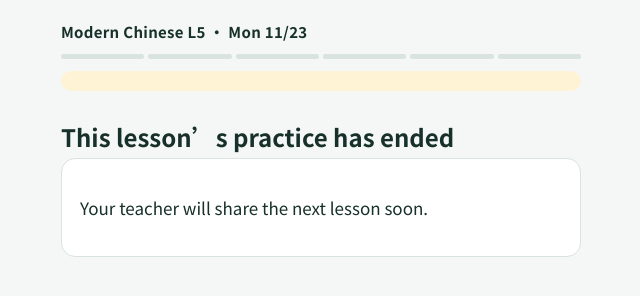
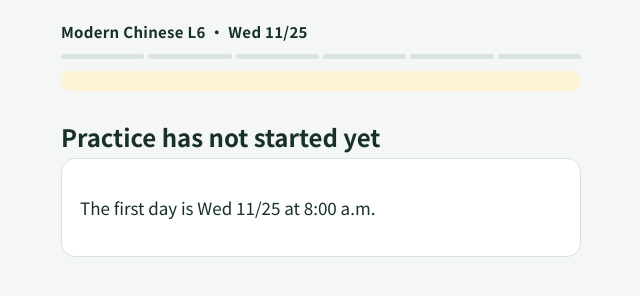
Before and after one commit to XAXA821/chinese-practice, a plain HTML site: page index.html in a window 1280 px wide. Shown: the whole page, without its empty margins (319-959 px from the left). Drawn offline with Linux system fonts and the light colour scheme.

Commit message:
Add files via upload

```diff
--- a/index.html
+++ b/index.html
@@ -119,9 +119,9 @@ table.res td:last-child{text-align:right;font-variant-numeric:tabular-nums}
 /* ================= 設定 ================= */
 const CONFIG = {
   API_URL: 'https://script.google.com/macros/s/AKfycby3QLm7OD5-xruxWy-pr_12xq8ZhENa4mzEWaO8kEF68vSkjDLa533AUTqb6XXJXrc1/exec',               // Google Apps Script 網址（設定後才會真的送出）
-  START_DATE: '2026-11-18',  // 第一天的日期
+  START_DATE: '2026-11-25',  // 第一天的日期
   SWITCH_HOUR: 8,            // 每天幾點換新內容（台灣時間）
-  LESSON: 'L5'
+  LESSON: 'L6'
 };
 const STUDENTS = ['詹凱','原莉花','柳美琪','珍妍','凌心','羅玥曦','李達欣','葉瑞安','安怡慈','煦晗運',
   '凌霄志','維欣','泰叡','李芷妍','達西','柯安仁','若詩','林語晴','內齊蒙','艾卓然',
@@ -129,29 +129,41 @@ const STUDENTS = ['詹凱','原莉花','柳美琪','珍妍','凌心','羅玥曦'
   '江芷欣','施薇妍','王若仙','李紫心','林雅思','韓微','林心妍','王宇軒','林秋月','姬月隱'];
 
 /* ================= 生詞 =================
-   g: 1=對話一  2=對話二  3=短文  p=前一課（L4） */
+   g: 1=對話一  2=對話二  3=短文  p=L5  q=L4 */
 const VOCAB = [
- [1,'錢包','qiánbāo','wallet'],[1,'在','zài','to be (at a place)'],[1,'哪裡','nǎlǐ','where'],[1,'聽','tīng','to listen'],[1,'音樂','yīnyuè','music'],
- [1,'有空','yǒukòng','free; available'],[1,'下午茶','xiàwǔ chá','afternoon tea'],[1,'不錯','búcuò','not bad; pretty good'],[1,'咖啡廳','kāfēitīng','café'],
- [1,'那裡','nàlǐ','there'],[1,'這裡','zhèlǐ','here'],[1,'冰淇淋','bīngqílín','ice cream'],[1,'巧克力','qiǎokèlì','chocolate'],[1,'半','bàn','half'],[1,'吧','ba','(particle for suggestions)'],
- [2,'跟','gēn','and; with'],[2,'可是','kěshì','but'],[2,'房間','fángjiān','room'],[2,'房子','fángzi','house'],[2,'裡面','lǐmiàn','inside'],[2,'外面','wàimiàn','outside'],
- [2,'客廳','kètīng','living room'],[2,'桌子','zhuōzi','table'],[2,'椅子','yǐzi','chair'],[2,'張','zhāng','measure word for tables, chairs'],[2,'上面','shàngmiàn','on; above'],
- [2,'哥哥','gēge','older brother'],[2,'姐姐','jiějie','older sister'],[2,'弟弟','dìdi','younger brother'],[2,'妹妹','mèimei','younger sister'],[2,'沙發','shāfā','sofa'],
- [2,'下面','xiàmiàn','under; below'],[2,'旁邊','pángbiān','next to'],[2,'前面','qiánmiàn','in front of'],[2,'後面','hòumiàn','behind'],[2,'幫','bāng','to help'],
- [2,'找','zhǎo','to look for'],[2,'廚房','chúfáng','kitchen'],[2,'再','zài','again'],
- [3,'床','chuáng','bed'],[3,'家具','jiājù','furniture'],[3,'電視','diànshì','TV'],[3,'窗戶','chuānghù','window'],[3,'門','mén','door'],[3,'貓','māo','cat'],
- [3,'狗','gǒu','dog'],[3,'鳥','niǎo','bird'],[3,'隻','zhī','measure word for animals'],[3,'太陽','tàiyáng','sun'],[3,'曬太陽','shài tàiyáng','to sunbathe'],
- ['p','咖啡','kāfēi','coffee'],['p','還是','háishì','or (in questions)'],['p','天氣','tiānqì','weather'],['p','熱','rè','hot'],['p','冷','lěng','cold'],
- ['p','飲料','yǐnliào','beverage'],['p','餓','è','hungry'],['p','渴','kě','thirsty'],['p','餐廳','cāntīng','restaurant'],['p','太','tài','too (much)'],
- ['p','少','shǎo','few; little'],['p','好吃','hǎochī','delicious (food)'],['p','好喝','hǎohē','tasty (drink)'],['p','最','zuì','most'],['p','賣','mài','to sell'],
- ['p','牛肉麵','niúròu miàn','beef noodles'],['p','點','diǎn','to order (food)'],['p','碗','wǎn','bowl'],['p','杯','bēi','cup of'],['p','瓶','píng','bottle of'],
- ['p','紅茶','hóngchá','black tea'],['p','綠茶','lǜchá','green tea'],['p','給','gěi','to give'],['p','一共','yígòng','altogether'],['p','多少','duōshǎo','how much; how many'],
- ['p','找錢','zhǎoqián','to give change'],['p','百','bǎi','hundred'],['p','千','qiān','thousand'],['p','萬','wàn','ten thousand'],['p','零','líng','zero'],
- ['p','夏天','xiàtiān','summer'],['p','冬天','dōngtiān','winter'],['p','商店','shāngdiàn','store; shop'],['p','果汁','guǒzhī','juice'],['p','牛奶','niúnǎi','milk'],
- ['p','有的','yǒude','some'],['p','每','měi','every; each']
+ [1,'打','dǎ','to play (ball games)'],[1,'網球','wǎngqiú','tennis'],[1,'球','qiú','ball'],[1,'籃球','lánqiú','basketball'],[1,'棒球','bàngqiú','baseball'],
+ [1,'足球','zúqiú','soccer'],[1,'踢','tī','to kick'],[1,'海邊','hǎibiān','beach; seaside'],[1,'海','hǎi','sea'],[1,'山','shān','mountain'],
+ [1,'風景','fēngjǐng','scenery'],[1,'游泳','yóuyǒng','to swim'],[1,'會','huì','can; know how to'],[1,'得','de','(complement marker)'],[1,'跑步','pǎobù','to jog'],
+ [1,'跑','pǎo','to run'],[1,'慢','màn','slow'],[1,'快','kuài','fast'],[1,'說','shuō','to speak; to say'],[1,'說話','shuōhuà','to talk'],
+ [2,'電影','diànyǐng','movie'],[2,'部','bù','measure word for movies'],[2,'電影院','diànyǐngyuàn','movie theater'],[2,'有趣','yǒuqù','interesting; fun'],[2,'覺得','juéde','to feel; to think'],
+ [2,'有一點兒','yǒu yìdiǎnr','a little; a bit'],[2,'休息','xiūxí','to rest'],[2,'上網','shàngwǎng','to go online'],[2,'電腦','diànnǎo','computer'],[2,'手機','shǒujī','cell phone'],
+ [2,'支','zhī','measure word for cell phones'],[2,'應該','yīnggāi','should'],[2,'運動','yùndòng','to exercise; sports'],[2,'可以','kěyǐ','may; can (be allowed to)'],[2,'騎','qí','to ride'],
+ [2,'腳踏車','jiǎotàchē','bicycle'],[2,'輛','liàng','measure word for vehicles'],[2,'只','zhǐ','only'],[2,'後天','hòutiān','the day after tomorrow'],[2,'前天','qiántiān','the day before yesterday'],
+ [2,'聽說','tīngshuō','to hear (that)'],
+ [3,'興趣','xìngqù','interest; hobby'],[3,'學','xué','to learn'],[3,'學習','xuéxí','to study'],[3,'唱歌','chànggē','to sing'],[3,'歌','gē','song'],
+ [3,'首','shǒu','measure word for songs'],[3,'跳舞','tiàowǔ','to dance'],[3,'畫畫','huàhuà','to draw; to paint'],[3,'畫','huà','painting; picture'],[3,'平常','píngcháng','usually'],
+ [3,'有時候','yǒu shíhòu','sometimes'],[3,'比賽','bǐsài','game; competition'],[3,'真','zhēn','really; truly'],[3,'高興','gāoxìng','happy; glad'],
+ ['p','錢包','qiánbāo','wallet'],['p','在','zài','to be (at a place)'],['p','哪裡','nǎlǐ','where'],['p','聽','tīng','to listen'],['p','音樂','yīnyuè','music'],
+ ['p','有空','yǒukòng','free; available'],['p','下午茶','xiàwǔ chá','afternoon tea'],['p','不錯','búcuò','not bad; pretty good'],['p','咖啡廳','kāfēitīng','café'],
+ ['p','那裡','nàlǐ','there'],['p','這裡','zhèlǐ','here'],['p','冰淇淋','bīngqílín','ice cream'],['p','巧克力','qiǎokèlì','chocolate'],['p','半','bàn','half'],['p','吧','ba','(particle for suggestions)'],
+ ['p','跟','gēn','and; with'],['p','可是','kěshì','but'],['p','房間','fángjiān','room'],['p','房子','fángzi','house'],['p','裡面','lǐmiàn','inside'],['p','外面','wàimiàn','outside'],
+ ['p','客廳','kètīng','living room'],['p','桌子','zhuōzi','table'],['p','椅子','yǐzi','chair'],['p','張','zhāng','measure word for tables, chairs'],['p','上面','shàngmiàn','on; above'],
+ ['p','哥哥','gēge','older brother'],['p','姐姐','jiějie','older sister'],['p','弟弟','dìdi','younger brother'],['p','妹妹','mèimei','younger sister'],['p','沙發','shāfā','sofa'],
+ ['p','下面','xiàmiàn','under; below'],['p','旁邊','pángbiān','next to'],['p','前面','qiánmiàn','in front of'],['p','後面','hòumiàn','behind'],['p','幫','bāng','to help'],
+ ['p','找','zhǎo','to look for'],['p','廚房','chúfáng','kitchen'],['p','再','zài','again'],
+ ['p','床','chuáng','bed'],['p','家具','jiājù','furniture'],['p','電視','diànshì','TV'],['p','窗戶','chuānghù','window'],['p','門','mén','door'],['p','貓','māo','cat'],
+ ['p','狗','gǒu','dog'],['p','鳥','niǎo','bird'],['p','隻','zhī','measure word for animals'],['p','太陽','tàiyáng','sun'],['p','曬太陽','shài tàiyáng','to sunbathe'],
+ ['q','咖啡','kāfēi','coffee'],['q','還是','háishì','or (in questions)'],['q','天氣','tiānqì','weather'],['q','熱','rè','hot'],['q','冷','lěng','cold'],
+ ['q','飲料','yǐnliào','beverage'],['q','餓','è','hungry'],['q','渴','kě','thirsty'],['q','餐廳','cāntīng','restaurant'],['q','太','tài','too (much)'],
+ ['q','少','shǎo','few; little'],['q','好吃','hǎochī','delicious (food)'],['q','好喝','hǎohē','tasty (drink)'],['q','最','zuì','most'],['q','賣','mài','to sell'],
+ ['q','牛肉麵','niúròu miàn','beef noodles'],['q','點','diǎn','to order (food)'],['q','碗','wǎn','bowl'],['q','杯','bēi','cup of'],['q','瓶','píng','bottle of'],
+ ['q','紅茶','hóngchá','black tea'],['q','綠茶','lǜchá','green tea'],['q','給','gěi','to give'],['q','一共','yígòng','altogether'],['q','多少','duōshǎo','how much; how many'],
+ ['q','找錢','zhǎoqián','to give change'],['q','百','bǎi','hundred'],['q','千','qiān','thousand'],['q','萬','wàn','ten thousand'],['q','零','líng','zero'],
+ ['q','夏天','xiàtiān','summer'],['q','冬天','dōngtiān','winter'],['q','商店','shāngdiàn','store; shop'],['q','果汁','guǒzhī','juice'],['q','牛奶','niúnǎi','milk'],
+ ['q','有的','yǒude','some'],['q','每','měi','every; each']
 ].map(([g,h,p,e])=>({g,h,p,e}));
 /* 每天考哪些生詞、哪一組是當天重點 */
-const DAY_POOLS = [{pool:[1],focus:1},{pool:[2],focus:2},{pool:[1,2,3],focus:3},{pool:[1,2,3],focus:null},{pool:[1,2,3,'p'],focus:null},{pool:[1,2,3,'p'],focus:null}];
+const DAY_POOLS = [{pool:[1],focus:1},{pool:[2],focus:2},{pool:[1,2,3],focus:3},{pool:[1,2,3],focus:null},{pool:[1,2,3,'p'],focus:null},{pool:[1,2,3,'p','q'],focus:null}];
 const N_VOCAB = 8;
 
 /* ================= 每天的內容 =================
@@ -159,70 +171,70 @@ const N_VOCAB = 8;
    重組：{g:語法點, t:[詞塊], a:[可接受的答案], end:標點} */
 const DAYS = [
  /* 第 1 天：對話一 */
- { fill:[['你週末＿＿嗎？我們一起去看電影。','有空','不錯','這裡','半'],['那家＿＿的蛋糕很好吃。','咖啡廳','巧克力','音樂','錢包'],['我的＿＿在哪裡？我要去買東西。','錢包','音樂','下午茶','冰淇淋'],
-         ['今天太熱了，我們去吃冰淇淋＿＿！','吧','嗎','呢','了'],['老師＿＿教室，他在圖書館。','不在','沒有','不是','不要']],
-   order:[{g:'在 + Place + V',t:['我','在','咖啡廳','看書'],a:['我在咖啡廳看書'],end:'。'},
-          {g:'吧',t:['我們','一起','去喝','下午茶','吧'],a:['我們一起去喝下午茶吧'],end:'！'}],
-   reading:{text:'安娜這個週末有空。她想去一家咖啡廳聽音樂。那家咖啡廳的巧克力蛋糕很不錯，可是沒有冰淇淋。',
-     qs:[['安娜週末想去哪裡？','咖啡廳','圖書館','朋友家','學校'],['那家咖啡廳沒有什麼？','冰淇淋','巧克力蛋糕','音樂','咖啡']]},
-   listen:{text:'我這個星期六下午有空。那家咖啡廳的冰淇淋很不錯，我們三點半去吧！',
-     qs:[['他星期六什麼時候有空？','下午','早上','晚上','中午'],['他們幾點去？','三點半','三點','兩點半','四點半']]},
-   speak:{lines:['你這個週末有空嗎？','我們一起去喝下午茶吧！'],ask:'你週末喜歡在哪裡做什麼？'} },
+ { fill:[['我＿＿游泳，可是游得不太好。','會','得','慢','踢'],['他跑＿＿很快。','得','的','了','會'],['那個孩子很愛＿＿足球。','踢','打','跑','說'],
+         ['今天天氣不錯，我們去＿＿曬太陽吧。','海邊','網球','風景','跑步'],['我妹妹跑得很慢，我跑得很＿＿。','快','好看','海','會']],
+   order:[{g:'V-O + V得',t:['他','游泳','游得','很快'],a:['他游泳游得很快'],end:'。'},
+          {g:'會 (know how to)',t:['我','不會','打','棒球'],a:['我不會打棒球'],end:'。'}],
+   reading:{text:'大衛會打籃球，也會踢足球。他籃球打得很好，可是足球踢得不太好。週末他常常跟朋友去海邊跑步。',
+     qs:[['大衛什麼打得很好？','籃球','足球','網球','棒球'],['週末大衛常常做什麼？','去海邊跑步','去山上看風景','去學校踢足球','在家打球']]},
+   listen:{text:'今天天氣很好，哥哥想去游泳。可是妹妹不會游泳，她想去打網球。',
+     qs:[['誰不會游泳？','妹妹','哥哥','姐姐','弟弟'],['妹妹想做什麼？','打網球','游泳','跑步','踢足球']]},
+   speak:{lines:['我會游泳，可是游得不太好。','我朋友的網球打得很好。'],ask:'你會什麼運動？你做得怎麼樣？'} },
 
  /* 第 2 天：對話二 */
- { fill:[['我＿＿姐姐一起去買東西。','跟','可是','再','幫'],['這件衣服很好看，＿＿太貴了。','可是','跟','還是','再'],['你在＿＿什麼？','找','跟','再','可是'],
-         ['我的書在桌子＿＿。','上面','有','在','可是'],['房間裡＿＿兩張椅子。','有','在','是','跟']],
-   order:[{g:'在 + N + 方位詞',t:['你的手機','在','桌子','上面'],a:['你的手機在桌子上面'],end:'。'},
-          {g:'Place + 有 + N',t:['客廳裡','有','兩張','沙發'],a:['客廳裡有兩張沙發'],end:'。'}],
-   reading:{text:'大衛的家不大。客廳裡有一張沙發和一張桌子。大衛的妹妹常常在沙發上看書，他的弟弟喜歡在桌子下面玩。',
-     qs:[['客廳裡有什麼？','一張沙發和一張桌子','兩張沙發','一張床','很多椅子'],['大衛的弟弟喜歡在哪裡玩？','桌子下面','沙發上面','房間裡','外面']]},
-   listen:{text:'我的筆不在桌子上面，也不在椅子下面。啊！在這裡！在沙發旁邊。',
-     qs:[['筆在哪裡？','沙發旁邊','桌子上面','椅子下面','房間外面'],['他在找什麼？','筆','錢包','書','手機']]},
-   speak:{lines:['我的錢包不在房間裡。','客廳的桌子上有一個錢包。'],ask:'你的房間裡有什麼？'} },
+ { fill:[['聽說這部電影很＿＿，我們晚上一起去看吧。','有趣','休息','應該','只'],['我覺得＿＿累，想回家休息。','有一點兒','一點兒','很多','太'],
+         ['你不要常常在家玩手機，＿＿去運動。','應該','只','覺得','聽說'],['媽媽，我＿＿吃冰淇淋嗎？','可以','得','有','部'],['我們明天去看一＿＿電影吧。','部','支','輛','張']],
+   order:[{g:'有一點兒 + Vs',t:['今天','天氣','有一點兒','冷'],a:['今天天氣有一點兒冷','天氣今天有一點兒冷'],end:'。'},
+          {g:'可以',t:['我們','可以','一起去','騎腳踏車'],a:['我們可以一起去騎腳踏車'],end:'。'}],
+   reading:{text:'安娜很喜歡看電影，可是這兩天她有一點兒累，只想在家休息、上網。她朋友說：「明天我們可以一起去騎腳踏車。」',
+     qs:[['這兩天安娜想做什麼？','在家休息、上網','去電影院看電影','去騎腳踏車','去運動'],['安娜的朋友明天想做什麼？','騎腳踏車','看電影','上網','休息']]},
+   listen:{text:'安娜覺得這支手機很好看，可是有一點兒貴。她想後天再來看。',
+     qs:[['安娜覺得這支手機怎麼樣？','好看，可是有一點兒貴','很便宜','不好看','太小了'],['安娜什麼時候想再來？','後天','明天','前天','今天']]},
+   speak:{lines:['我覺得有一點兒累，我想回家休息。','明天我們可以一起去騎腳踏車。'],ask:'你喜歡看電影嗎？你喜歡在哪裡看？'} },
 
  /* 第 3 天：對話一＋對話二＋短文 */
- { fill:[['媽媽在＿＿做飯。','廚房','客廳','窗戶','沙發'],['我家有兩＿＿貓。','隻','張','位','杯'],['今天太陽很大，貓在外面＿＿。','曬太陽','看電視','聽音樂','找錢包'],
-         ['電視在沙發＿＿。','前面','有','在','可是'],['我們學校旁邊＿＿一家咖啡廳。','有','在','是','跟']],
-   order:[{g:'在 + Place + V',t:['媽媽','在','廚房','做飯'],a:['媽媽在廚房做飯'],end:'。'},
-          {g:'Place + 有 + N',t:['我的房間裡','有','一張','床'],a:['我的房間裡有一張床'],end:'。'}],
-   reading:{text:'王小姐的房間裡有一張床、一張桌子跟兩張椅子。窗戶旁邊有一台電視。她家有一隻狗，狗喜歡在門後面睡覺。',
-     qs:[['窗戶旁邊有什麼？','電視','床','椅子','狗'],['狗喜歡在哪裡睡覺？','門後面','床上面','窗戶旁邊','桌子下面']]},
-   listen:{text:'我家的客廳很大，客廳裡有一台電視跟兩張沙發。我的貓喜歡在窗戶前面曬太陽。',
-     qs:[['客廳裡有幾張沙發？','兩張','一張','三張','四張'],['貓喜歡在哪裡曬太陽？','窗戶前面','門後面','沙發上面','房間裡']]},
-   speak:{lines:['我的房間裡有一張床跟一張桌子。','我的貓喜歡在窗戶旁邊曬太陽。'],ask:'你家有幾個房間？你最喜歡在哪裡？'} },
+ { fill:[['我的＿＿是唱歌、跳舞。','興趣','比賽','平常','首'],['他會唱很多＿＿中文歌。','首','部','張','支'],['我＿＿早上七點起床。','平常','真','高興','興趣'],
+         ['今天下午學校有籃球＿＿，我們去看吧！','比賽','興趣','風景','電影院'],['你媽媽＿＿漂亮！','真','只','會','得']],
+   order:[{g:'O + V得',t:['中明','中文歌','唱得','很好'],a:['中明中文歌唱得很好'],end:'。'},
+          {g:'平常／有時候',t:['我','平常','喝茶，','有時候','喝咖啡'],a:['我平常喝茶，有時候喝咖啡','平常我喝茶，有時候喝咖啡'],end:'。'}],
+   reading:{text:'我有幾個好朋友，我們都喜歡唱歌、跳舞。平常大家都有一點兒忙，可是週末我們常常一起去看籃球比賽。小美跳舞跳得很好，我唱歌唱得不錯。',
+     qs:[['週末他們常常一起做什麼？','看籃球比賽','打籃球','學中文','去海邊'],['誰跳舞跳得很好？','小美','中明','宜文','友美']]},
+   listen:{text:'我弟弟的興趣是畫畫，他畫得很好。他也喜歡唱歌，可是唱得不太好。',
+     qs:[['弟弟的興趣是什麼？','畫畫','唱歌','跳舞','運動'],['弟弟唱歌唱得怎麼樣？','不太好','很好','不錯','很快']]},
+   speak:{lines:['我的興趣是聽音樂、唱歌。','我平常有一點兒忙，可是週末常常去運動。'],ask:'你的興趣是什麼？你做得怎麼樣？'} },
 
- /* 第 4 天：對話一＋對話二＋短文 */
- { fill:[['客廳裡有沙發、桌子跟椅子，＿＿很多。','家具','窗戶','太陽','門'],['我喜歡在＿＿上看書。','床','門','貓','窗戶'],['你再去房間＿＿吧。','找','跟','可是','在'],
-         ['我的錢包＿＿這裡！','在','有','是','跟'],['這家咖啡廳很不錯，我們下次＿＿來吧。','再','在','跟','可是']],
-   order:[{g:'在 + N + 方位詞',t:['貓','在','沙發','下面'],a:['貓在沙發下面'],end:'。'},
-          {g:'吧',t:['天氣很好，','我們','去外面','吧'],a:['天氣很好，我們去外面吧'],end:'！'}],
-   reading:{text:'李先生家有三隻鳥和一隻貓。鳥在客廳的窗戶前面，貓在沙發上面曬太陽。李先生不常在家，他常常去咖啡廳聽音樂。',
-     qs:[['貓在哪裡？','沙發上面','窗戶前面','門外面','廚房裡'],['李先生常常去哪裡？','咖啡廳','學校','餐廳','朋友家']]},
-   listen:{text:'哥哥在房間裡聽音樂，姐姐在廚房做飯，弟弟跟妹妹在外面玩。',
-     qs:[['姐姐在哪裡？','廚房','房間','外面','客廳'],['誰在外面玩？','弟弟跟妹妹','哥哥','姐姐','哥哥跟姐姐']]},
-   speak:{lines:['媽媽在廚房做飯。','你再去房間找吧。'],ask:'你的手機現在在哪裡？'} },
+ /* 第 4 天：L6 全課 */
+ { fill:[['天氣太熱了，我們去＿＿，好不好？','游泳','電腦','畫','比賽'],['我不會說中文，可是我＿＿說英文。','會','得','有','部'],
+         ['這裡不＿＿上網，我們去咖啡廳吧。','可以','得','真','只'],['他籃球打得＿＿？','怎麼樣','什麼','哪裡','誰'],['我現在不餓，＿＿想吃一點兒水果。','只','真','會','得']],
+   order:[{g:'V-O + V得',t:['我妹妹','跳舞','跳得','很好'],a:['我妹妹跳舞跳得很好'],end:'。'},
+          {g:'應該',t:['你','應該','常常','運動'],a:['你應該常常運動'],end:'。'}],
+   reading:{text:'王先生平常很忙，常常在家上網、看電腦。他朋友說他應該去運動。現在週末他都跟朋友去山上騎腳踏車，他覺得很有趣。',
+     qs:[['王先生平常在家做什麼？','上網、看電腦','騎腳踏車','運動','看電影'],['現在週末王先生做什麼？','去山上騎腳踏車','在家休息','去海邊游泳','去電影院']]},
+   listen:{text:'聽說明天有網球比賽，大衛很想去看。他明天有空，可以跟朋友一起去。',
+     qs:[['明天有什麼比賽？','網球','籃球','足球','棒球'],['大衛明天想做什麼？','跟朋友去看比賽','跟朋友打網球','去看電影','在家休息']]},
+   speak:{lines:['他跑步跑得很快。','聽說這部電影很有趣，我們一起去看吧。'],ask:'你覺得什麼運動很有趣？你常常做嗎？'} },
 
- /* 第 5 天：L5 ＋ L4 複習 */
- { fill:[['學校＿＿有一家很大的餐廳。','後面','可是','跟','再'],['我們一起去喝杯咖啡＿＿！','吧','嗎','呢','了'],['這張桌子一千＿＿塊錢。','多','有','在','最'],
-         ['你要喝咖啡＿＿喝茶？','還是','跟','可是','再'],['我的貓喜歡在窗戶＿＿曬太陽。','旁邊','有','在','跟']],
-   order:[{g:'Place + 有 + N',t:['學校','旁邊','有','一家','咖啡廳'],a:['學校旁邊有一家咖啡廳'],end:'。'},
-          {g:'多 (more than)',t:['這張桌子','兩千','多','塊錢'],a:['這張桌子兩千多塊錢'],end:'。'}],
-   reading:{text:'我家旁邊有一家很大的商店，那裡賣很多家具。一張桌子兩千多塊，一張椅子五百多塊。我想買一張椅子，可是我沒有錢。',
-     qs:[['一張桌子多少錢？','兩千多塊','五百多塊','兩百多塊','五千多塊'],['「我」為什麼不買椅子？','沒有錢','椅子太大','不喜歡','商店沒有椅子']]},
-   listen:{text:'這家咖啡廳的冰淇淋一個八十多塊，巧克力蛋糕一個一百五十塊。我們兩點半在咖啡廳前面見吧。',
-     qs:[['巧克力蛋糕多少錢？','一百五十塊','八十多塊','一百零五塊','五十塊'],['他們幾點在咖啡廳前面見？','兩點半','兩點','三點半','十二點半']]},
-   speak:{lines:['學校旁邊有一家咖啡廳。','那家咖啡廳的冰淇淋一個八十多塊。'],ask:'你家旁邊有什麼？'} },
+ /* 第 5 天：L5 ＋ L6 複習 */
+ { fill:[['我們在咖啡廳＿＿，好不好？','上網','游泳','踢足球','騎腳踏車'],['我的手機在桌子＿＿。','上面','有','得','會'],['學校旁邊＿＿一家電影院。','有','在','是','會'],
+         ['我哥哥在房間裡＿＿音樂。','聽','看','說','打'],['你很累，可以在沙發上＿＿。','休息','運動','跑步','比賽']],
+   order:[{g:'在 + Place + V',t:['我們','在','海邊','打球'],a:['我們在海邊打球'],end:'。'},
+          {g:'Place + 有 + N',t:['電影院','旁邊','有','一家','咖啡廳'],a:['電影院旁邊有一家咖啡廳'],end:'。'}],
+   reading:{text:'我家旁邊有一家電影院，電影院裡面有一家咖啡廳。週末我常常跟哥哥去看電影，我們都覺得那家咖啡廳的巧克力冰淇淋很好吃。',
+     qs:[['電影院在哪裡？','「我」家旁邊','學校旁邊','咖啡廳裡面','海邊'],['他們覺得什麼很好吃？','巧克力冰淇淋','蛋糕','牛肉麵','下午茶']]},
+   listen:{text:'我妹妹在客廳看電視，我弟弟在房間裡上網，我在外面騎腳踏車。',
+     qs:[['弟弟在做什麼？','上網','看電視','騎腳踏車','睡覺'],['「我」在哪裡？','外面','客廳','房間','廚房']]},
+   speak:{lines:['我常常在咖啡廳上網、看書。','我們學校旁邊有一家電影院。'],ask:'你常常在哪裡運動？'} },
 
- /* 第 6 天：L5 ＋ L4 複習 */
- { fill:[['這個房間＿＿小了！','太','很','最','有'],['桌子上面＿＿兩杯紅茶。','有','在','是','跟'],['他每天都在咖啡廳＿＿書。','看','聽','找','幫'],
-         ['18,600 怎麼說？','一萬八千六百','一萬八千零六百','一千八百六十','十八萬六千'],['我哥哥＿＿房間裡，他在客廳。','不在','沒有','不是','不要']],
-   order:[{g:'在 + Place + V',t:['我們','在','客廳','看電視','吧'],a:['我們在客廳看電視吧'],end:'。'},
-          {g:'太……了',t:['這個房間','太','小','了'],a:['這個房間太小了'],end:'！'}],
-   reading:{text:'小美跟她的姐姐一起去喝下午茶。姐姐要一杯紅茶，小美要一杯咖啡跟一個巧克力冰淇淋，一共三百八十塊。',
-     qs:[['小美跟誰去喝下午茶？','姐姐','妹妹','媽媽','朋友'],['一共多少錢？','三百八十塊','三百零八塊','三千八百塊','八十三塊']]},
-   listen:{text:'我的房間不大，可是有一個很大的窗戶。窗戶旁邊有一張桌子，我常常在那裡看書、聽音樂。',
-     qs:[['他的房間怎麼樣？','不大，可是窗戶很大','很大','沒有窗戶','很小，也沒有桌子'],['他常常在哪裡看書？','窗戶旁邊的桌子','床上','客廳','咖啡廳']]},
-   speak:{lines:['這個房間太小了！','我們在客廳看電視吧。'],ask:'介紹你的房間：房間裡有什麼？東西在哪裡？'} }
+ /* 第 6 天：L4 ～ L6 複習 */
+ { fill:[['你要看電影＿＿打球？','還是','可是','跟','得'],['今天天氣太熱＿＿！','了','吧','得','嗎'],['這支手機一萬＿＿塊錢。','多','有','在','會'],
+         ['他飯吃＿＿很多。','得','的','了','有'],['我很渴，想喝一＿＿果汁。','杯','碗','張','輛']],
+   order:[{g:'太……了',t:['這部電影','太','有趣','了'],a:['這部電影太有趣了'],end:'！'},
+          {g:'也',t:['我','會','打網球，','也','會','游泳'],a:['我會打網球，也會游泳'],end:'。'}],
+   reading:{text:'小美跟朋友去海邊游泳、曬太陽。天氣太熱了，她們都很渴。她們去一家商店，小美要一瓶水，朋友要兩杯果汁，一共一百二十塊。',
+     qs:[['小美跟朋友去哪裡玩？','海邊','山上','電影院','咖啡廳'],['一共多少錢？','一百二十塊','一百零二塊','一千二百塊','二十塊']]},
+   listen:{text:'我哥哥唱歌唱得很好，他會唱二十多首中文歌。',
+     qs:[['哥哥唱歌唱得怎麼樣？','很好','不太好','有一點兒慢','很快'],['哥哥會唱幾首中文歌？','二十多首','十多首','兩首','十二首']]},
+   speak:{lines:['你要看電影還是打球？','這部電影太有趣了！'],ask:'介紹你的興趣：你喜歡做什麼？做得怎麼樣？'} }
 ];
 
 /* ================= 工具 ================= */
@@ -235,6 +247,7 @@ function esc(s){return String(s).replace(/[&<>"]/g,c=>({'&':'&amp;','<':'&lt;','
 function rng(seedStr){let h=2166136261;for(const c of seedStr){h^=c.charCodeAt(0);h=Math.imul(h,16777619)}return()=>{h+=0x6D2B79F5;let t=h;t=Math.imul(t^t>>>15,t|1);t^=t+Math.imul(t^t>>>7,t|61);return((t^t>>>14)>>>0)/4294967296}}
 function shuffle(a,r){a=a.slice();for(let i=a.length-1;i>0;i--){const j=Math.floor(r()*(i+1));[a[i],a[j]]=[a[j],a[i]]}return a}
 function dateOf(i){const [y,m,d]=CONFIG.START_DATE.split('-').map(Number);const t=new Date(Date.UTC(y,m-1,d+i));return{iso:t.toISOString().slice(0,10),label:`${WD[t.getUTCDay()]} ${t.getUTCMonth()+1}/${t.getUTCDate()}`,short:`${t.getUTCMonth()+1}/${t.getUTCDate()}`}}
+function allDates(){return DAYS.map((_,i)=>dateOf(i).iso)}
 function dayIndexNow(){
   const shifted=new Date(Date.now()+8*3600e3-CONFIG.SWITCH_HOUR*3600e3);
   const today=Date.UTC(shifted.getUTCFullYear(),shifted.getUTCMonth(),shifted.getUTCDate());
@@ -290,7 +303,7 @@ function renderLogin(){
     if(a!==b){$('#err').textContent='The two names do not match. Please check again.';return}
     S.name=a;store.set('pr_name',a);
     if(!PREVIEW){
-      try{const r=await fetch(`${CONFIG.API_URL}?action=week&name=${encodeURIComponent(a)}`);const j=await r.json();
+      try{const r=await fetch(`${CONFIG.API_URL}?action=week&name=${encodeURIComponent(a)}&lesson=${CONFIG.LESSON}&dates=${allDates().join(',')}`);const j=await r.json();
         const rec=toMap(j);
         if(dateOf(S.day).iso in rec){S.step=6;header();app.innerHTML=`<h1>You’re done for today</h1><div class="panel"><p>${esc(a)}, today’s practice has been submitted. Today’s score: <b>${rec[dateOf(S.day).iso]}</b> / 100. New practice opens tomorrow at ${CONFIG.SWITCH_HOUR}:00 a.m.</p>${weekHTML(rec)}</div>`;return}}catch(err){}
     }
@@ -497,7 +510,7 @@ async function submit(items){
   if(PREVIEW){return renderDone(score,total,null)}
   try{
     const audios=[];for(const it of items){const b=S.recs[it.id];audios.push({label:it.label,b64:await toB64(b),mime:b.type||'audio/mpeg'})}
-    const body=JSON.stringify({name:S.name,date:dateOf(S.day).iso,lesson:CONFIG.LESSON,score,total,results:S.results,audios});
+    const body=JSON.stringify({name:S.name,date:dateOf(S.day).iso,lesson:CONFIG.LESSON,dates:allDates(),score,total,results:S.results,audios});
     const r=await fetch(CONFIG.API_URL,{method:'POST',headers:{'Content-Type':'text/plain;charset=utf-8'},body});
     const j=await r.json();if(!j.ok)throw new Error(j.error||'error');
     renderDone(score,total,toMap(j));
```
